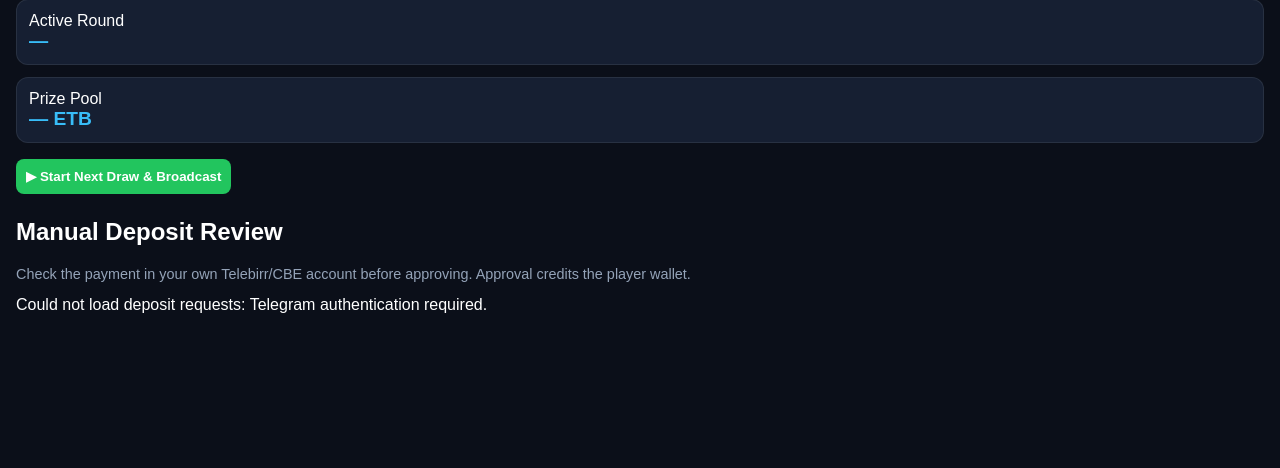
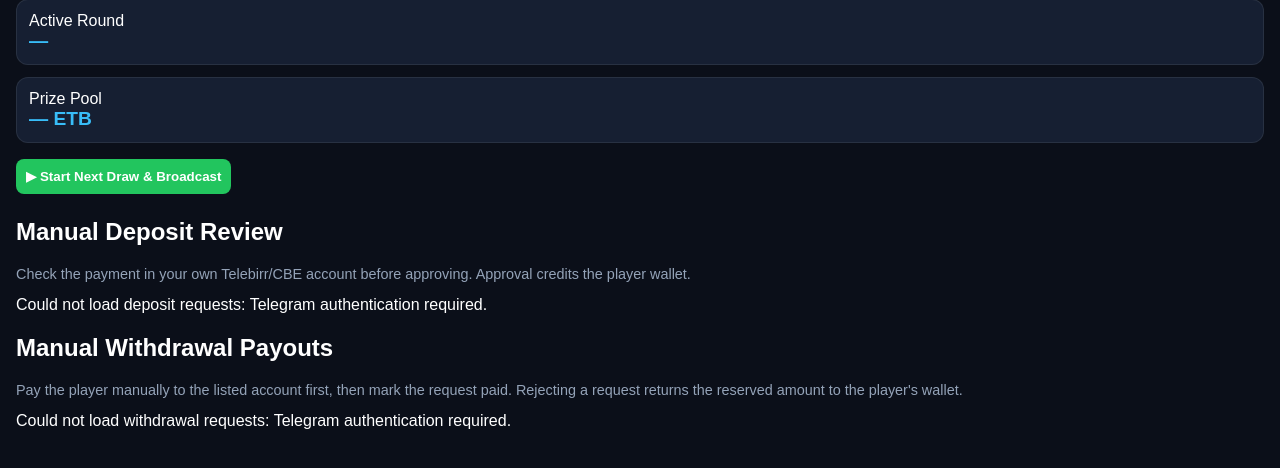
Before and after one commit to mam423027-prog/bingo-bot, a FastAPI app: page /admin in a window 1280 px wide. Shown: the part 253-721 px from the top of the page. Run offline with FastAPI, Linux system fonts and the light colour scheme; parts of the project's set-up code (start-up, migrations or seed data) failed here and were passed over; some libraries are stand-ins or nearby versions.

Commit message:
Add admin manual withdrawal payout review UI

```diff
--- a/templates/admin.html
+++ b/templates/admin.html
@@ -30,6 +30,9 @@
     <h2>Manual Deposit Review</h2>
     <p class="muted">Check the payment in your own Telebirr/CBE account before approving. Approval credits the player wallet.</p>
     <div id="deposit-list"></div>
+    <h2>Manual Withdrawal Payouts</h2>
+    <p class="muted">Pay the player manually to the listed account first, then mark the request paid. Rejecting a request returns the reserved amount to the player's wallet.</p>
+    <div id="withdrawal-list"></div>
 
     <script>
         const tg = window.Telegram ? window.Telegram.WebApp : null;
@@ -109,6 +112,76 @@
             }
         }
 
+        async function loadWithdrawals() {
+            const container = document.getElementById("withdrawal-list");
+            container.replaceChildren();
+            try {
+                const data = await api('/api/admin/withdrawals');
+                if (!data.withdrawals.length) {
+                    container.textContent = "No withdrawal requests yet.";
+                    return;
+                }
+                for (const w of data.withdrawals) {
+                    const card = document.createElement("div");
+                    card.className = "card deposit";
+                    const heading = document.createElement("h3");
+                    heading.textContent = "Withdrawal #" + w.id + " — " + w.status.toUpperCase();
+                    card.appendChild(heading);
+                    const details = document.createElement("p");
+                    details.textContent = "Player ID: " + w.user_id + " | Amount: " + w.amount + " ETB | Method: " + w.payment_method;
+                    card.appendChild(details);
+                    const destination = document.createElement("p");
+                    destination.textContent = "Pay to: " + w.destination_account;
+                    card.appendChild(destination);
+                    const created = document.createElement("p");
+                    created.className = "muted";
+                    created.textContent = "Requested: " + (w.created_at || "time unavailable");
+                    card.appendChild(created);
+                    if (w.payout_ref) {
+                        const payout = document.createElement("p");
+                        payout.textContent = "Payout reference: " + w.payout_ref;
+                        card.appendChild(payout);
+                    }
+                    if (w.status === "pending") {
+                        const paid = document.createElement("button");
+                        paid.className = "btn";
+                        paid.textContent = "Mark paid";
+                        paid.onclick = () => markWithdrawalPaid(w.id);
+                        card.appendChild(paid);
+                        const reject = document.createElement("button");
+                        reject.className = "btn danger";
+                        reject.textContent = "Reject & refund";
+                        reject.onclick = () => rejectWithdrawal(w.id);
+                        card.appendChild(reject);
+                    }
+                    container.appendChild(card);
+                }
+            } catch (e) {
+                container.textContent = "Could not load withdrawal requests: " + e.message;
+            }
+        }
+
+        async function markWithdrawalPaid(id) {
+            if (!confirm("Have you sent this payout to the player's account? Only continue after the payment is complete.")) return;
+            const payoutRef = prompt("Optional payout transaction reference (leave blank if unavailable):", "") || "";
+            const form = new FormData();
+            form.append("payout_ref", payoutRef);
+            try {
+                const data = await api('/api/admin/withdrawals/' + id + '/paid', { method: 'POST', body: form });
+                alert(data.message || "Withdrawal marked paid.");
+                await loadWithdrawals();
+            } catch (e) { alert(e.message); }
+        }
+
+        async function rejectWithdrawal(id) {
+            if (!confirm("Reject this withdrawal and return the reserved amount to the player's wallet?")) return;
+            try {
+                const data = await api('/api/admin/withdrawals/' + id + '/reject', { method: 'POST' });
+                alert(data.message || "Withdrawal rejected.");
+                await Promise.all([fetchStats(), loadWithdrawals()]);
+            } catch (e) { alert(e.message); }
+        }
+
         async function viewReceipt(id, card) {
             try {
                 const res = await fetch('/api/admin/deposits/' + id + '/receipt', { headers: headers() });
@@ -151,6 +224,7 @@
 
         fetchStats();
         loadDeposits();
+        loadWithdrawals();
     </script>
 </body>
 </html>
```
